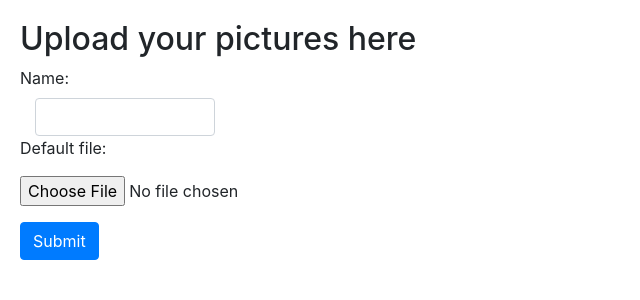
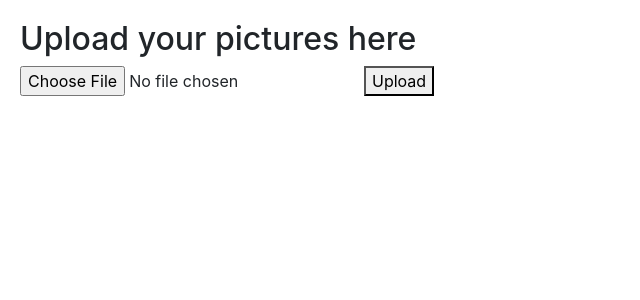
Before and after one commit to kristofkakuszi/angularFront, an Angular app: page /landing in a window 1280 px wide. Shown: the top 300 px of the page, without its empty margins (0-640 px from the left). Built offline with nearby package versions, Linux system fonts and the light colour scheme.

Commit message:
registerWorking

```diff
--- a/src/app/app.module.ts
+++ b/src/app/app.module.ts
@@ -3,6 +3,8 @@ import { BrowserModule } from '@angular/platform-browser';
 import { FormsModule } from "@angular/forms";
 import { ReactiveFormsModule } from '@angular/forms';
 import { FormBuilder, FormGroup } from "@angular/forms";
+import { HTTP_INTERCEPTORS, HttpClientModule } from '@angular/common/http';           //posthoz kell
+
 
 
 import { appRoutingModule } from './app.routing';
@@ -27,6 +29,7 @@ import { LandingComponent } from './landing';
     FormsModule,
     appRoutingModule,
     ReactiveFormsModule,
+    HttpClientModule
   ],
   providers: [],
   bootstrap: [AppComponent]
--- a/src/app/landing/landing.component.html
+++ b/src/app/landing/landing.component.html
@@ -2,20 +2,44 @@
 
     <h2>Upload your pictures here</h2>
 
+    <!--
     <div class="form-group LandingPage1">
-        <label for="inputEmail3" class="">Name:</label>
+        <label for="name" class="name">Name:</label>
         <br>
-        <div class="col-sm-2">
-            <input type="email" class="form-control" id="inputEmail3" placeholder="">
+        <div class="form-group col-sm-2">
+            <input type="name" class="form-control" id="name" placeholder="">
         </div>
 
-
-        <p>Default file:</p>
-        <input type="file" id="myFile" name="filename2">
+        <p>Choose File:</p>
+        <p>Lehet nem is kell name</p>
+        <label for="file">Choose File</label>
+        <input type="file" id="file" name="inputFile" accept=".png,.jpg,.jpeg">
 
         <div class="mt-3">
             <button type="submit" class="btn btn-primary">Submit</button>
         </div>
     </div>
+-->
+
+    <input type="file" (change)="onFileSelected($event)">
+    <button type="button" (click)="onUpload">Upload</button>
+
+    <!--
+    <div>
+        <form [formGroup]="uploadForm" (ngSubmit)="onSubmit()">
+            <div>
+                <input type="file" name="profile" (change)="onFileSelect($event)" />
+            </div>
+            <div>
+                <button type="submit">Upload</button>
+            </div>
+        </form>
+    </div>
+    -->
+
+
+
+
+
 
 </div>
--- a/src/app/landing/landing.component.ts
+++ b/src/app/landing/landing.component.ts
@@ -1,4 +1,46 @@
-import { Component } from '@angular/core';
+import { Component, OnInit } from '@angular/core';
+import { FormBuilder, FormGroup } from "@angular/forms";
+import { HttpClientModule } from '@angular/common/http';
+import { HttpClient } from '@angular/common/http';
 
 @Component({ templateUrl: 'landing.component.html' })
-export class LandingComponent { }
+export class LandingComponent /*implements OnInit*/ {
+
+    /*
+    SERVER_URL = "http://localhost:4200/landing";
+    uploadForm: FormGroup;
+    constructor(private formBuilder: FormBuilder, private httpClient: HttpClient) { }
+
+    ngOnInit() {
+        this.uploadForm = this.formBuilder.group({
+            profile: ['']
+        });
+    }
+
+    onFileSelect(event) {
+        if (event.target.files.length > 0) {
+            const file = event.target.files[0];
+            this.uploadForm.get('profile').setValue(file);
+        }
+    }
+
+    onSubmit() {
+        const formData = new FormData();
+        formData.append('file', this.uploadForm.get('profile').value);
+
+        this.httpClient.post<any>(this.SERVER_URL, formData).subscribe(
+            (res) => console.log(res),
+            (err) => console.log(err)
+        );
+    }
+    */
+    selectedFile = null;
+
+    onFileSelected(event) {
+
+        this.selectedFile = event.target.files[0];
+    }
+    onUpload() {
+
+    }
+}
--- a/src/app/register/register.component.ts
+++ b/src/app/register/register.component.ts
@@ -2,11 +2,16 @@ import { Component } from '@angular/core';
 import { FormGroup, FormControl } from '@angular/forms';
 import { FormBuilder } from "@angular/forms";
 import { ReactiveFormsModule } from '@angular/forms';
+import { Router } from '@angular/router';                                                       //ez illetve
+import { HttpClient, HttpErrorResponse, HttpHeaders } from "@angular/common/http";              //ez is kell ahhoz hogy mukodjon a post
 
 @Component({
     templateUrl: 'register.component.html'
 })
 export class RegisterComponent {
+
+    //innentol
+    constructor(private httpService: HttpClient, private router: Router) { }
 
     registerForm = new FormGroup({
 
@@ -17,6 +22,27 @@ export class RegisterComponent {
 
     onRegister() {
         console.warn(this.registerForm.value)
+        this.httpService.post("/onRegister", this.registerForm.value).subscribe(
+            (status) => {
+                console.warn(status);
+                this.router.navigate(['login']);
+            }
+        )
     }
+    //idaig
+
+
+    /*
+    registerForm = new FormGroup({
+
+        username: new FormControl(''),
+        inpPassword: new FormControl(''),
+        inpPassword1: new FormControl(''),
+    });
+
+    onRegister() {
+        console.warn(this.registerForm.value)
+    }
+    */
 
 }
```
